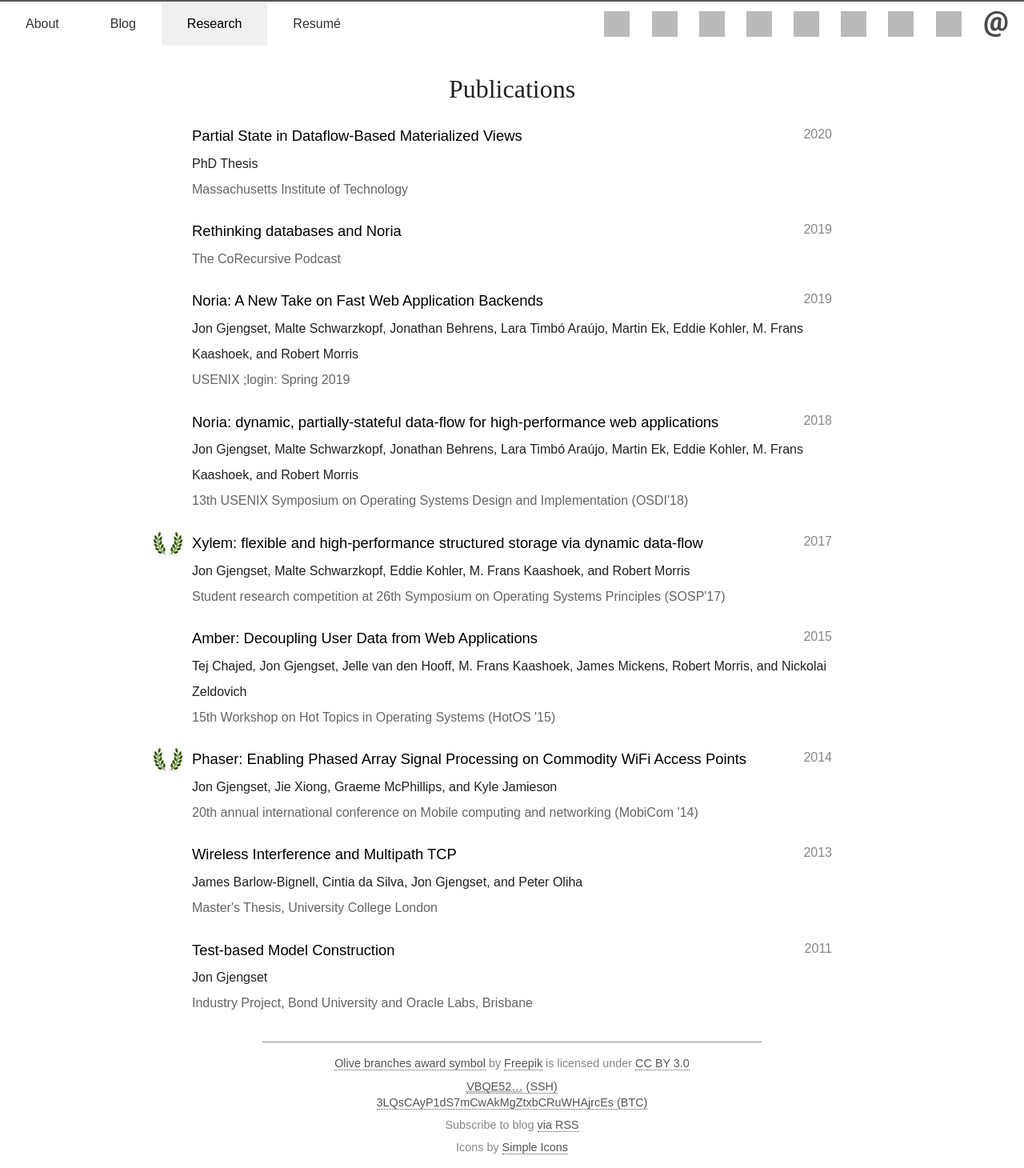
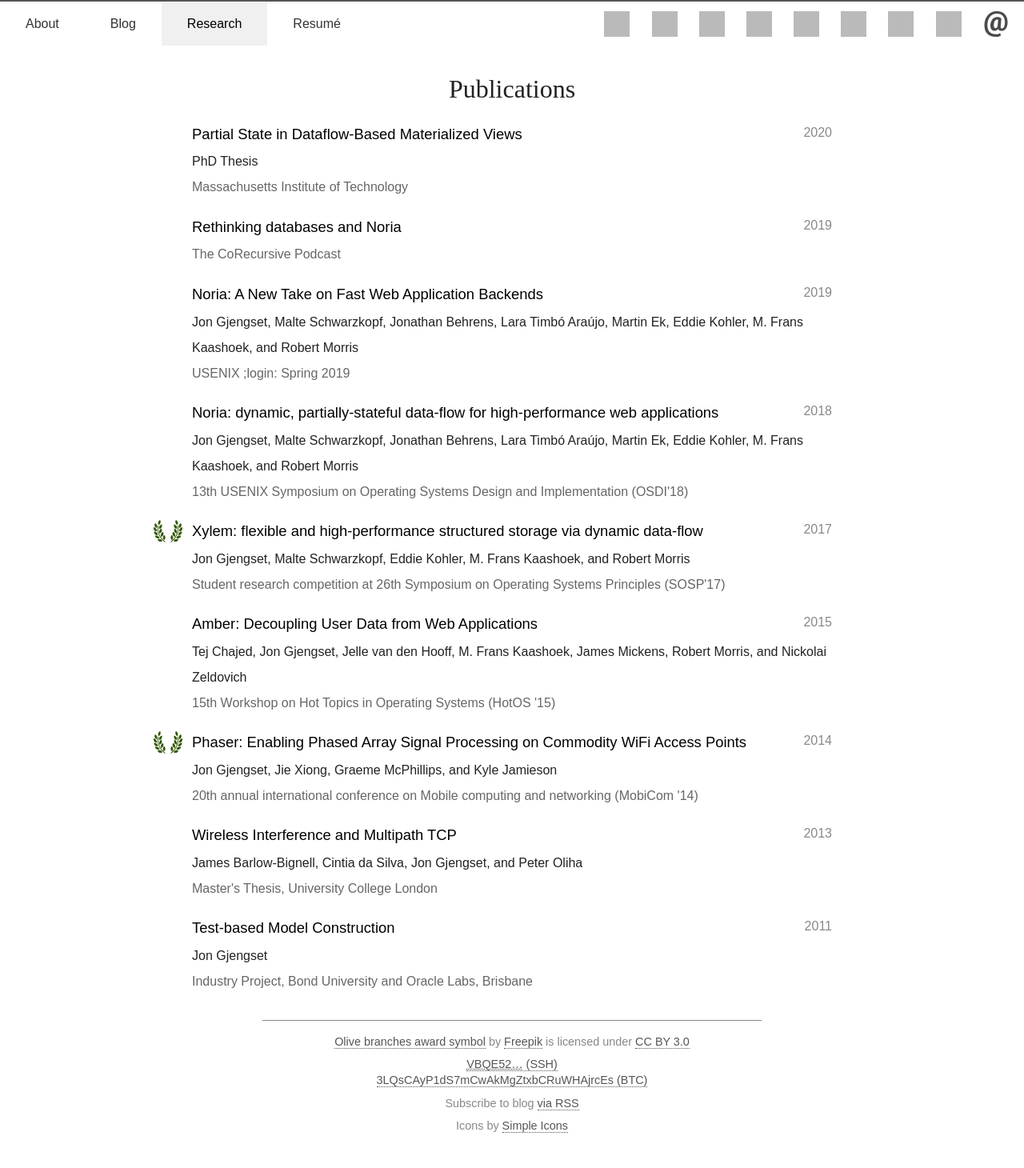
Before and after one commit to jonhoo/thesquareplanet.com, a Jekyll site: the page built from research.html, in a window 1280 px wide. Shown: the whole page at 80% size. Built offline with Jekyll 4.4.1, drawn with Linux system fonts in a browser that asks for light colours; after the commit the page ends 1433 px from its top, so only the background shows below that; grey boxes are pictures that could not be loaded.

Commit message:
Much nicer heading styles

```diff
--- a/blog.html
+++ b/blog.html
@@ -5,12 +5,12 @@
 permalink: /blog/
 ---
 
-<section>
+<section class="blog-post-listing">
 	{% for post in site.posts %}
 		<article class="blog-post clearfix">
-			<h3><a href="{{ post.url }}">{{ post.title }}</a>
+			<h1><a href="{{ post.url }}">{{ post.title }}</a>
 				<i>{{ post.date | date: "%b %-d, %Y" }}</i>
-			</h3>
+			</h1>
 			<p>{{ post.excerpt }}</p>
 		</article>
 	{% endfor %}
--- a/css/style.css
+++ b/css/style.css
@@ -44,55 +44,71 @@
 		height: 100%;
 	}
 
-.articles {
+.research {
 	list-style-type: none;
 	padding: 0;
 }
-	.article { position: relative; }
+	.research-item { position: relative; }
 	.blog-post header {
 		padding-bottom: 1em;
 	}
-	.article h3, .site h3, .blog-post h3 {
+	.research-item h1, .site h1, .blog-post h1, .blog-post h2 {
 		margin-bottom: 0;
 		font-weight: normal;
 		font-size: 150%;
 		line-height: 2;
 		color: black;
 	}
+	.blog-post-listing .blog-post h1,
+	.blog-post .article-body h1 {
+		font-size: 130%;
+	}
+	.blog-post .article-body h1 {
+		padding-top: 2em;
+	}
+	.blog-post .article-body h2 {
+		font-size: 115%;
+	}
+	.blog-post .article-body h3 {
+		font-size: 100%;
+		font-weight: bold;
+	}
 @media screen and (min-width: 50em) {
-	.blog-post h3 {
-		margin-top: 3em;
-	}
-	.blog-post h3.anchor a:hover:after {
+	.blog-post .article-body h1.anchor a:hover:after,
+	.blog-post .article-body h2.anchor a:hover:after {
 		content: "🔗";
-		padding-left: 1em;
+		padding-left: 0.5em;
 		opacity: 0.5;
 	}
-	.blog-post h3:not(:first-child) {
+	.blog-post .article-body h2.anchor a:hover:before {
+		/* to preserve centering */
+		content: "🔗";
+		padding-right: 0.5em;
+		opacity: 0;
+	}
+	.blog-post .article-body h1 {
 		margin-top: 3em;
 		border-top: 2px dashed #ddd;
 		padding-top: 2em;
-		font-size: 110%;
+	}
+	.blog-post .article-body h2 {
+		padding-top: 10em;
+		text-align: center;
+	}
+	.blog-post .article-body h3 {
+		padding-top: 2em;
 	}
 }
-	.blog-post h4 {
-		font-weight: bold;
-		font-size: 100%;
-		line-height: 2;
-		color: black;
-		margin-top: 2em;
-		margin-bottom: -.5em;
-	}
-		.article h3 { font-size: 115%; }
-		.article h3 a, .site h3 a, .blog-post h3 a {
+		.research-item h1 { font-size: 115%; }
+		.research-item h1 a, .site h1 a, .blog-post h1 a, .blog-post h2 a {
 			color: inherit;
 			text-decoration: none;
 			border: none;
 		}
-			.article h3 a:hover, .site h3 a:hover, .blog-post h3 a:hover {
+			.research-item h1 a:hover, .site h1 a:hover, .blog-post h1 a:hover, .blog-post h2 a:hover {
 				border: none;
 			}
-		.article h3 i, .site h3 i, .blog-post h3 i {
+		.research-item h1 i, .site h1 i, .blog-post h1 i {
 			color: #888;
 			float: right;
 			padding-left: .5em;
@@ -144,17 +160,17 @@
 			position: relative;
 			top: -.1.5em;
 		}
-	.article p {
+	.research-item p {
 		margin: 0;
 		padding: 0;
 		color: #666;
 	}
 	.blog-post blockquote {
-		border-left: 1em solid #eee;
+		border-left: 1em solid #eaeaea;
 		margin: 1.5em 0;
 		margin-left: -3em;
 		padding: 0.1em 2em;
-		background: #fafafa;
+		background: #f6f6f6;
 	}
 	.blog-post blockquote cite::before {
 		content: "— ";
@@ -198,28 +214,28 @@
 	.blog-post .footnotes {
 		font-size: 85%;
 	}
-	.article .award {
+	.research-item .award {
 		float: left;
 		padding-right: .5em;
 		position: relative;
 		top: .2em;
 	}
 @media screen and (min-width: 50em) {
-	.article .award {
+	.research-item .award {
 		position: absolute;
 		top: 4px;
 		left: -48px;
 		width: 36px;
 	}
 }
-	.article .authors,
-	.article .journal {
+	.research-item .authors,
+	.research-item .journal {
 		display: block;
 	}
-	.article .authors {
+	.research-item .authors {
 		color: #222;
 	}
-	.article .journal {
+	.research-item .journal {
 	}
 
 .sites {
@@ -229,7 +245,7 @@
 	.site {
 		position: relative;
 	}
-	.site h3 i {
+	.site h1 i {
 		display: block;
 		padding: 0;
 		float: none;
@@ -476,10 +492,10 @@
 	.header nav { display: none; }
 	.header h1 { font-size: 2em; page-break-after: avoid; }
 	.header h2 { font-size: 1em; page-break-after: avoid; }
-	.blog-post h3 { font-size: 1.1em; page-break-after: avoid; }
-	.blog-post h4 { page-break-after: avoid; }
-	.blog-post h5 { page-break-after: avoid; }
-	.article p { color: black; }
+	.blog-post h1 { font-size: 1.1em; page-break-after: avoid; }
+	.blog-post h2 { page-break-after: avoid; }
+	.blog-post h3 { page-break-after: avoid; }
+	.research-item p { color: black; }
 	.site .thumb { display: none; }
 	article { max-width: 50em; }
 	.footer { display: none; }
--- a/research.html
+++ b/research.html
@@ -7,58 +7,58 @@
 ---
 
 <article class="wide">
-<ul class="articles">
-	<li class="article">
-	<h3><i>2020</i><a href="https://jon.thesquareplanet.com/papers/phd-thesis.pdf">Partial State in Dataflow-Based Materialized Views</a></h3>
+<ul class="research">
+	<li class="research-item">
+	<h1><i>2020</i><a href="https://jon.thesquareplanet.com/papers/phd-thesis.pdf">Partial State in Dataflow-Based Materialized Views</a></h1>
 	<p>
 	<span class="authors">PhD Thesis</span>
 	<span class="journal">Massachusetts Institute of Technology</span>
 	</p>
-	<li class="article">
-	<h3><i>2019</i><a href="https://corecursive.com/030-rethinking-databases-with-jon-gjengset/">Rethinking databases and Noria</a></h3>
+	<li class="research-item">
+	<h1><i>2019</i><a href="https://corecursive.com/030-rethinking-databases-with-jon-gjengset/">Rethinking databases and Noria</a></h1>
 	<p>
 	<span class="journal">The CoRecursive Podcast</span>
 	</p>
-	<li class="article">
-	<h3><i>2019</i><a href="//jon.tsp.io/papers/login-spring19-noria.pdf">Noria: A New Take on Fast Web Application Backends</a></h3>
+	<li class="research-item">
+	<h1><i>2019</i><a href="//jon.tsp.io/papers/login-spring19-noria.pdf">Noria: A New Take on Fast Web Application Backends</a></h1>
 	<p>
 	<span class="authors">Jon Gjengset, Malte Schwarzkopf, Jonathan Behrens, Lara Timbó Araújo, Martin Ek, Eddie Kohler, M. Frans Kaashoek, and Robert Morris</span>
 	<span class="journal">USENIX ;login: Spring 2019</span>
 	</p>
-	<li class="article">
-	<h3><i>2018</i><a href="//jon.tsp.io/papers/osdi18-noria.pdf">Noria: dynamic, partially-stateful data-flow for high-performance web applications</a></h3>
+	<li class="research-item">
+	<h1><i>2018</i><a href="//jon.tsp.io/papers/osdi18-noria.pdf">Noria: dynamic, partially-stateful data-flow for high-performance web applications</a></h1>
 	<p>
 	<span class="authors">Jon Gjengset, Malte Schwarzkopf, Jonathan Behrens, Lara Timbó Araújo, Martin Ek, Eddie Kohler, M. Frans Kaashoek, and Robert Morris</span>
 	<span class="journal">13th USENIX Symposium on Operating Systems Design and Implementation (OSDI'18)</span>
 	</p>
-	<li class="article">
+	<li class="research-item">
 	<img src="/gfx/olive.svg" alt="Student research competition winner" title="Student research competition winner" class="award" />
-	<h3><i>2017</i><a href="//jon.tsp.io/papers/sosp17src-xylem.pdf">Xylem: flexible and high-performance structured storage via dynamic data-flow</a></h3>
+	<h1><i>2017</i><a href="//jon.tsp.io/papers/sosp17src-xylem.pdf">Xylem: flexible and high-performance structured storage via dynamic data-flow</a></h1>
 	<p>
 	<span class="authors">Jon Gjengset, Malte Schwarzkopf, Eddie Kohler, M. Frans Kaashoek, and Robert Morris</span>
 	<span class="journal">Student research competition at 26th Symposium on Operating Systems Principles (SOSP'17)</span>
 	</p>
-	<li class="article">
-	<h3><i>2015</i><a href="//jon.tsp.io/papers/hotos15-amber.pdf">Amber: Decoupling User Data from Web Applications</a></h3>
+	<li class="research-item">
+	<h1><i>2015</i><a href="//jon.tsp.io/papers/hotos15-amber.pdf">Amber: Decoupling User Data from Web Applications</a></h1>
 	<p>
 	<span class="authors">Tej Chajed, Jon Gjengset, Jelle van den Hooff, M. Frans Kaashoek, James Mickens, Robert Morris, and Nickolai Zeldovich</span>
 	<span class="journal">15th Workshop on Hot Topics in Operating Systems (HotOS '15)</span>
 	</p>
-	<li class="article">
+	<li class="research-item">
 	<img src="/gfx/olive.svg" alt="Best presentation award" title="Best presentation award" class="award" />
-	<h3><i>2014</i><a href="//jon.tsp.io/papers/mobicom14-phaser.pdf">Phaser: Enabling Phased Array Signal Processing on Commodity WiFi Access Points</a></h3>
+	<h1><i>2014</i><a href="//jon.tsp.io/papers/mobicom14-phaser.pdf">Phaser: Enabling Phased Array Signal Processing on Commodity WiFi Access Points</a></h1>
 	<p>
 	<span class="authors">Jon Gjengset, Jie Xiong, Graeme McPhillips, and Kyle Jamieson</span>
 	<span class="journal">20th annual international conference on Mobile computing and networking (MobiCom '14)</span>
 	</p>
-	<li class="article">
-	<h3><i>2013</i><a href="//jon.tsp.io/papers/mscthesis-mptcp.pdf">Wireless Interference and Multipath TCP</a></h3>
+	<li class="research-item">
+	<h1><i>2013</i><a href="//jon.tsp.io/papers/mscthesis-mptcp.pdf">Wireless Interference and Multipath TCP</a></h1>
 	<p>
 	<span class="authors">James Barlow-Bignell, Cintia da Silva, Jon Gjengset, and Peter Oliha</span>
 	<span class="journal">Master's Thesis, University College London</span>
 	</p>
-	<li class="article">
-	<h3><i>2011</i><a href="//jon.tsp.io/papers/tbmc.pdf">Test-based Model Construction</a></h3>
+	<li class="research-item">
+	<h1><i>2011</i><a href="//jon.tsp.io/papers/tbmc.pdf">Test-based Model Construction</a></h1>
 	<p>
 	<span class="authors">Jon Gjengset</span>
 	<span class="journal">Industry Project, Bond University and Oracle Labs, Brisbane</span>
```
Also changed, not shown: _layouts/post.html (+5 -5 lines).
